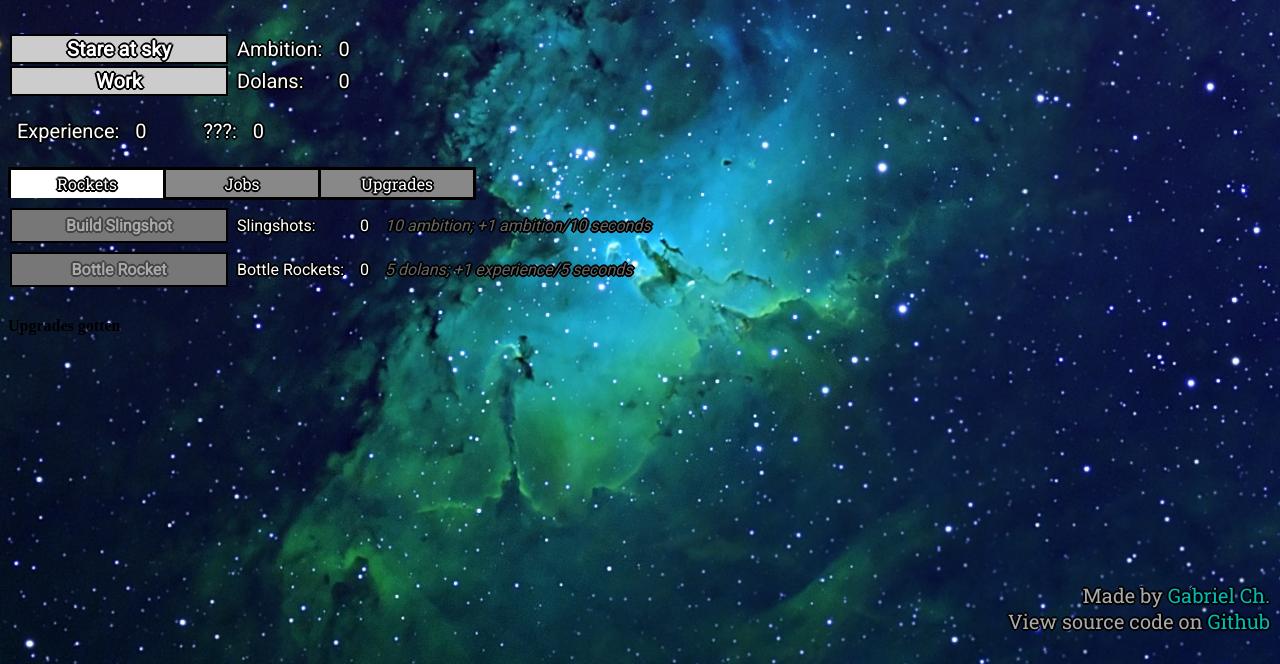
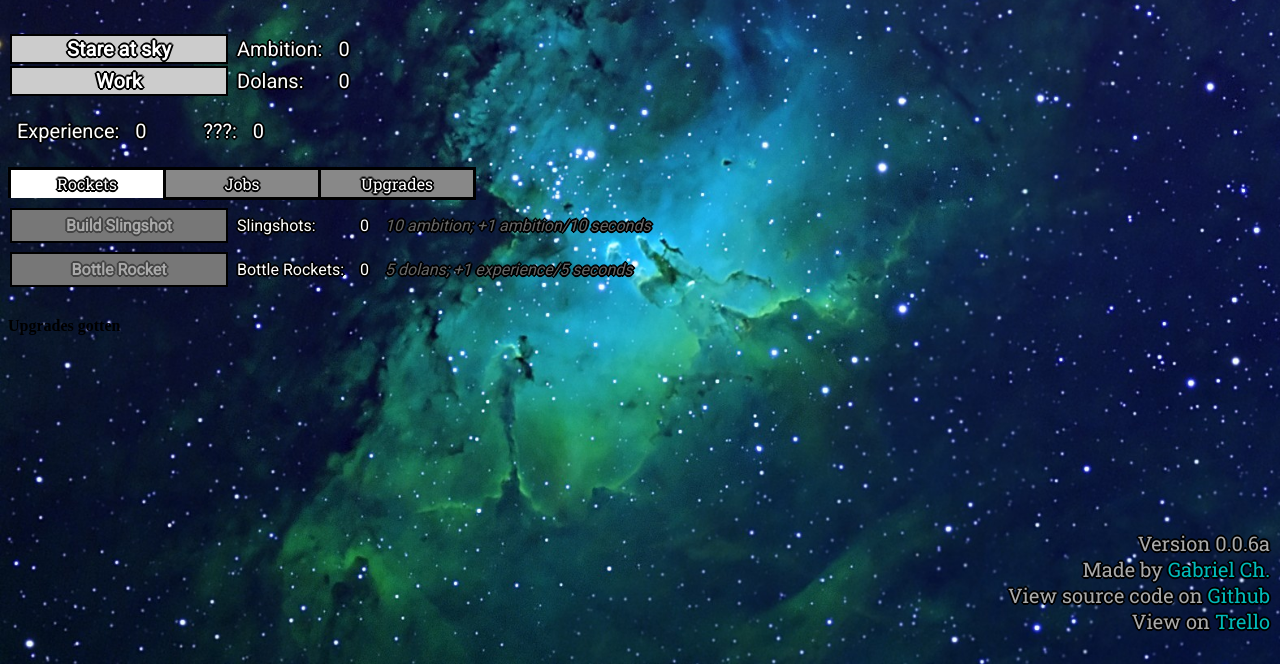
Before and after one commit to Garnet638/space-clicker, a plain HTML site: page index.html in a window 1280 px wide. Shown: the part 136-800 px from the top of the page. Drawn offline with Linux system fonts and the light colour scheme.

Commit message:
Added Trello link and version

```diff
--- a/index.html
+++ b/index.html
@@ -16,8 +16,10 @@
 
     <div id="credits">
       <p>
+        Version 0.0.6a<br />
         Made by <a href="" onclick="alert('Sorry, my webite\'s not up yet. I\'ll link to it when it is')">Gabriel Ch.</a><br />
-        View source code on <a href="https://github.com/Garnet638/space-clicker">Github</a>
+        View source code on <a href="https://github.com/Garnet638/space-clicker">Github</a><br />
+        View on <a href="https://trello.com/b/13JK4tRf/space-clicker">Trello</a>
       </p>
     </div>
 
```
